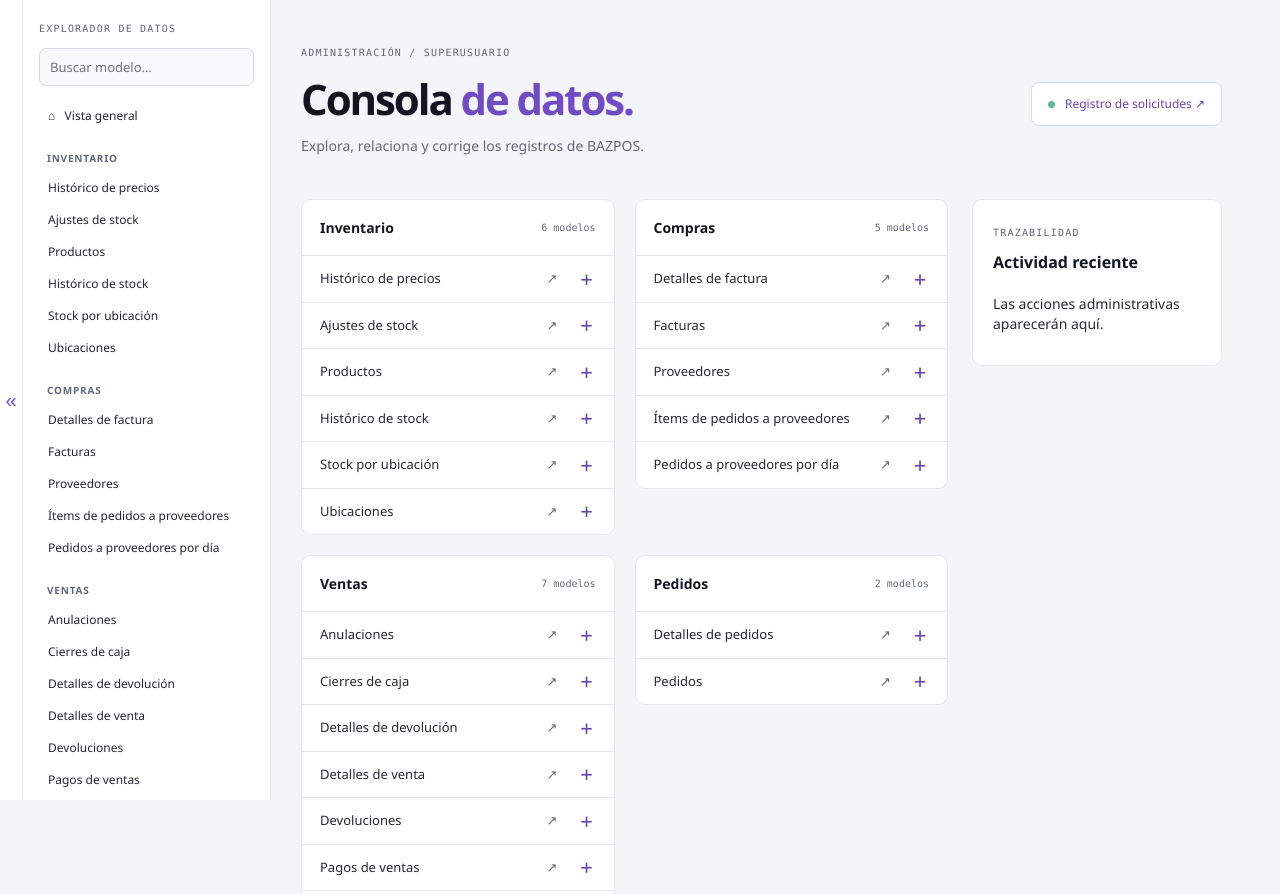
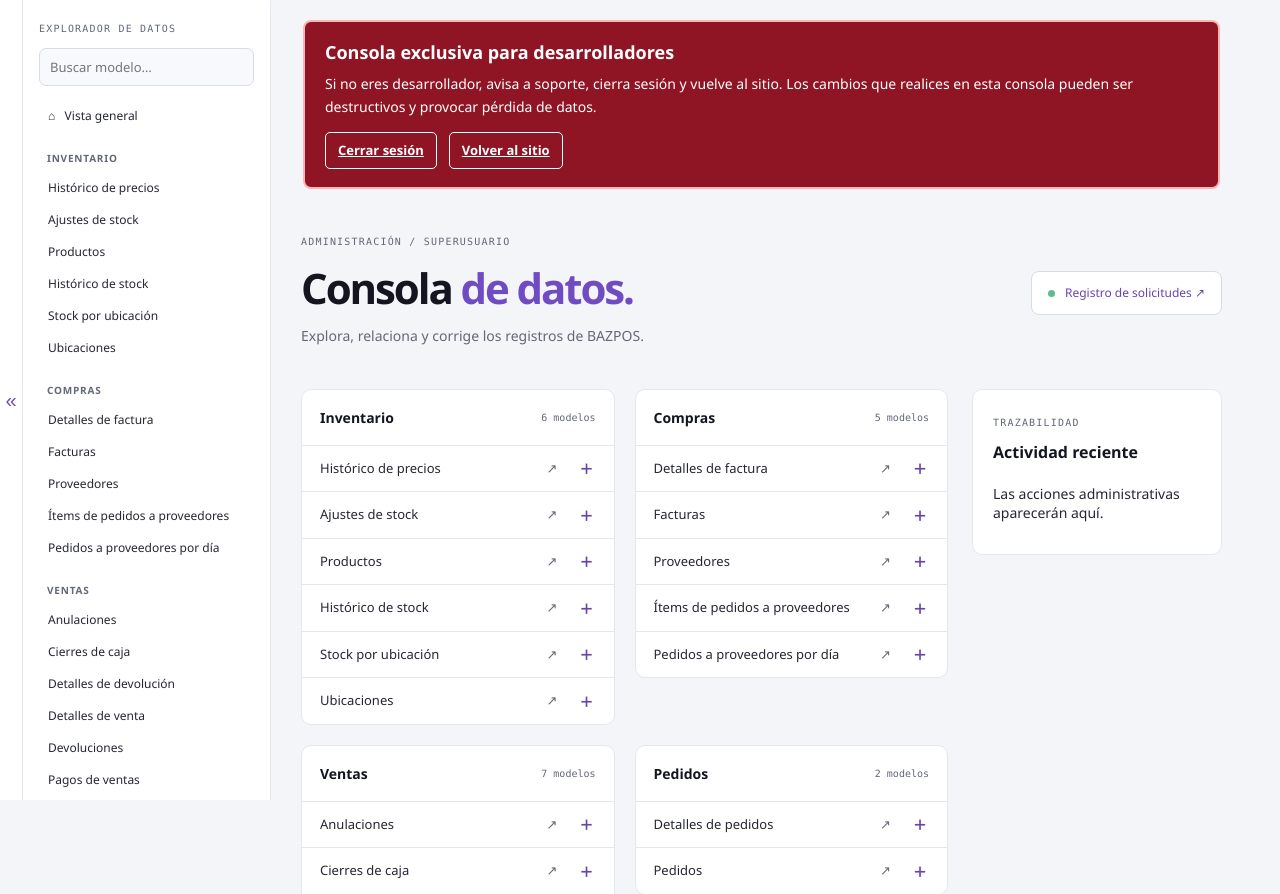
Before and after one commit to nbazaes/django-bazpos, a Django app: page /admin/ in a window 1280 px wide. Shown: the part 129-1023 px from the top of the page. Run offline with Django 5.2, Linux system fonts and the light colour scheme; the visitor is signed in with stand-in values (Sample User, id 1); data comes from the database, SQL or seed files in the repository; data that the repository does not hold is empty; parts of the project's set-up code (start-up, migrations or seed data) failed here and were passed over.

Commit message:
feat: add developer console warning banner

```diff
--- a/static/admin-css/bazpos-admin.css
+++ b/static/admin-css/bazpos-admin.css
@@ -129,3 +129,21 @@ textarea.vLargeTextField { font-family:var(--font-family-monospace); font-size:1
   display:inline-flex; align-items:center; justify-content:center;
   height:auto; min-height:36px; line-height:1.4; padding:8px 14px;
 }
+
+/* Persistent warning on every developer-console screen, in both themes. */
+.console-danger-banner {
+  margin:20px 32px 0; padding:18px 20px; border:2px solid #ffb4b4;
+  border-radius:8px; background:#8f1525; color:#fff;
+}
+.console-danger-banner strong { display:block; font-size:18px; line-height:1.4; }
+.console-danger-banner p { margin:8px 0 14px; font-size:14px; line-height:1.6; }
+.console-danger-actions { display:flex; flex-wrap:wrap; align-items:center; gap:12px; }
+.console-danger-actions form { margin:0; padding:0; }
+.console-danger-actions button, .console-danger-actions a:link, .console-danger-actions a:visited {
+  display:inline-block; box-sizing:border-box; padding:8px 12px;
+  border:1px solid #fff; border-radius:5px; background:transparent; color:#fff;
+  font:600 13px/1.5 var(--font-family-primary); cursor:pointer; text-decoration:underline;
+}
+.console-danger-actions button:hover, .console-danger-actions a:hover { background:#68101b; color:#fff; }
+.console-danger-actions button:focus-visible, .console-danger-actions a:focus-visible { outline:3px solid #fff; outline-offset:3px; }
+@media(max-width:767px) { .console-danger-banner { margin:16px 18px 0; padding:16px; } }
--- a/templates/admin/base_site.html
+++ b/templates/admin/base_site.html
@@ -5,4 +5,17 @@
 {% block extrahead %}{{ block.super }}<script src="{% static 'admin-js/console.js' %}" defer></script>{% endblock %}
 {% block branding %}<a class="console-brand" href="{% url 'admin:index' %}"><span class="console-mark">B<span>_</span></span><span>BAZPOS<small>DEVELOPER CONSOLE</small></span></a>{% endblock %}
 {% block nav-sidebar %}{% include 'admin/console_nav.html' %}{% endblock %}
+{% block messages %}
+<section class="console-danger-banner" aria-labelledby="console-danger-title">
+  <strong id="console-danger-title">Consola exclusiva para desarrolladores</strong>
+  <p>Si no eres desarrollador, avisa a soporte, cierra sesión y vuelve al sitio. Los cambios que realices en esta consola pueden ser destructivos y provocar pérdida de datos.</p>
+  <div class="console-danger-actions">
+    {% if user.is_authenticated %}
+    <form method="post" action="{% url 'admin:logout' %}">{% csrf_token %}<button type="submit">Cerrar sesión</button></form>
+    {% endif %}
+    <a href="{{ site_url|default:'/' }}">Volver al sitio</a>
+  </div>
+</section>
+{{ block.super }}
+{% endblock %}
 {% block footer %}BAZPOS <span> / </span> Consola de administración · Superusuarios{% endblock %}
```
